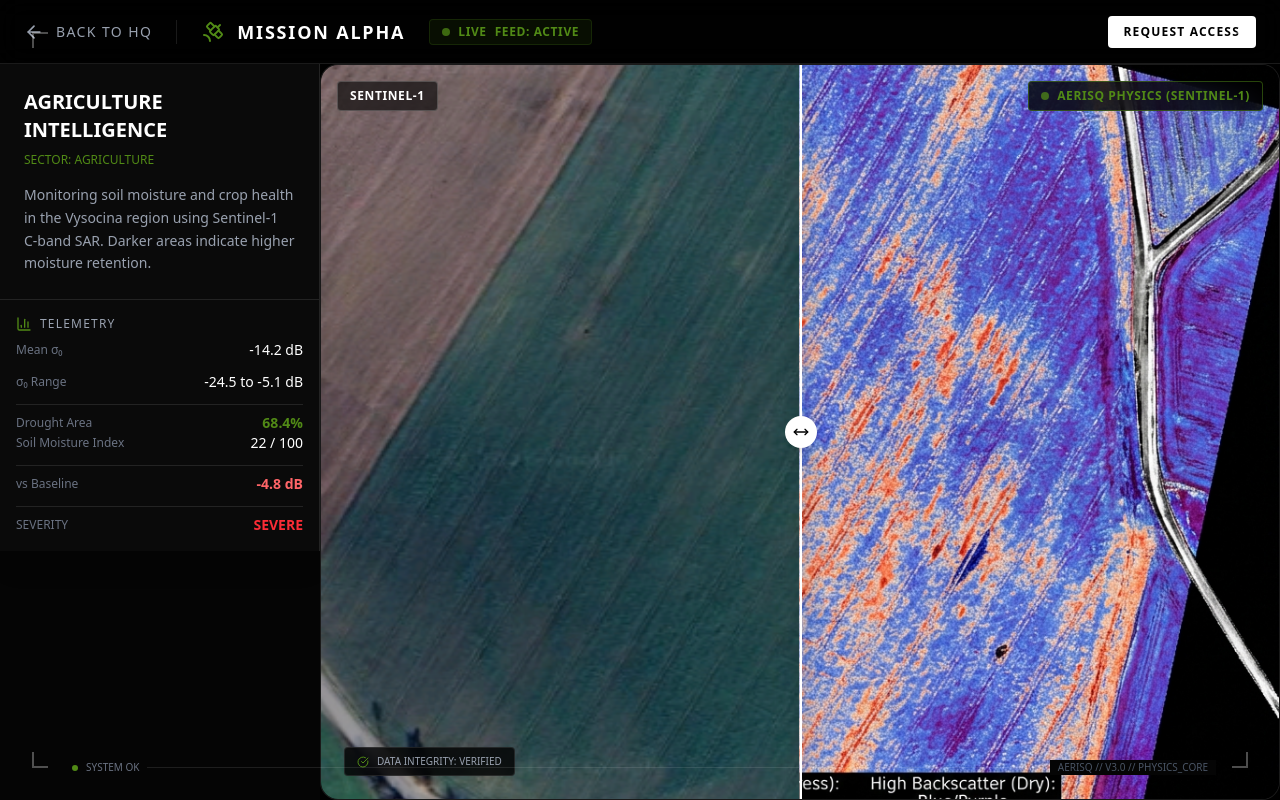
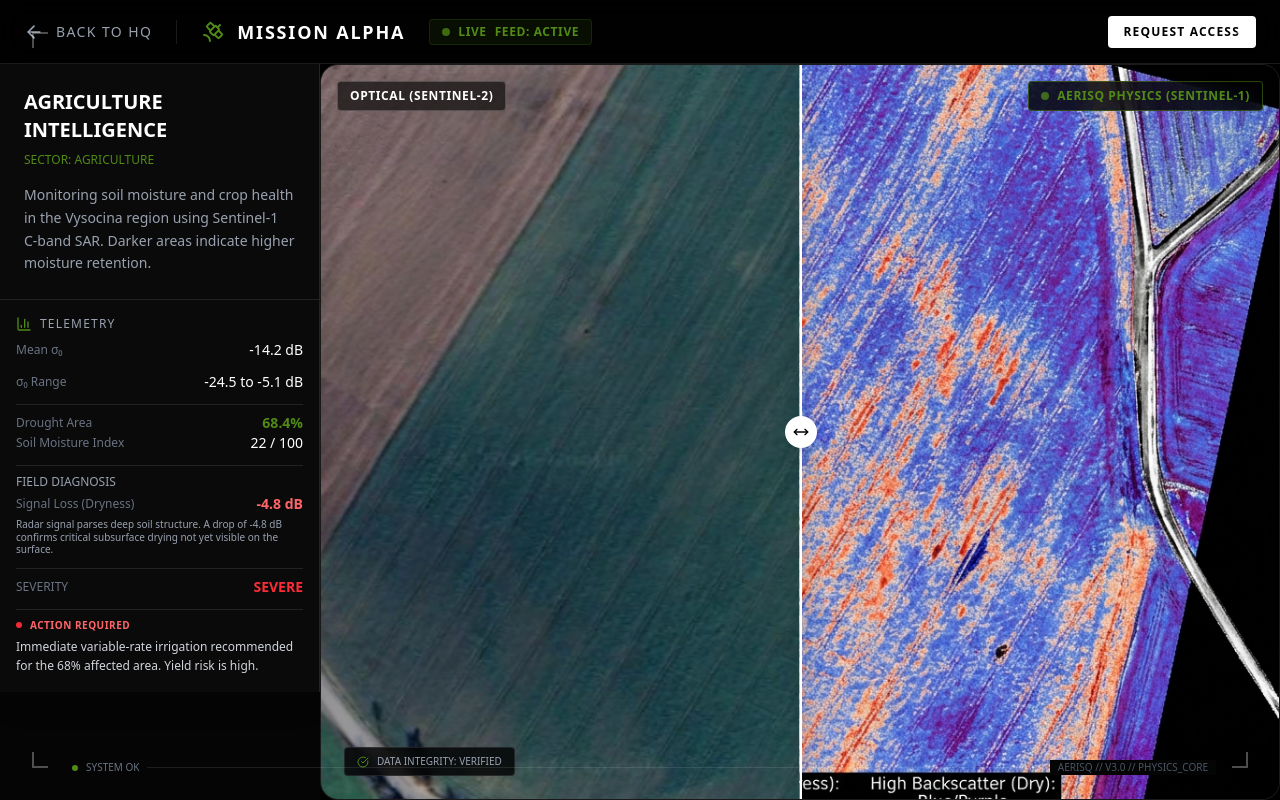
Before and after one commit to PetrZakcs/aerisq, a Next.js app in the folder frontend/: page /mission/alpha in a window 1280 px wide. Built offline with nearby package versions, Linux system fonts and the light colour scheme; no server answers.

Commit message:
feat(web): Finalize Mission Alpha wording and Pricing CTA

```diff
--- a/frontend/app/mission/alpha/page.tsx
+++ b/frontend/app/mission/alpha/page.tsx
@@ -148,7 +148,7 @@ export default function MissionAlphaPage() {
                         <TruthSlider
                             beforeImage={MISSION_CONFIG.assets.optical}
                             afterImage={MISSION_CONFIG.assets.radar}
-                            beforeLabel="SENTINEL-1"
+                            beforeLabel="OPTICAL (SENTINEL-2)"
                             afterLabel="AERISQ PHYSICS (SENTINEL-1)"
                         />
 
@@ -212,15 +212,21 @@ function StatsPanel({ stats }: { stats: DroughtStats }) {
                 )}
             </div>
 
-            {/* Anomaly Detection */}
+            {/* Anomaly Detection - Translated for Farmers */}
             {stats.anomaly_db !== undefined && (
                 <div className="pt-2 border-t border-white/10">
+                    <div className="flex items-center justify-between mb-1">
+                        <span className="font-mono text-xs text-gray-400">FIELD DIAGNOSIS</span>
+                    </div>
                     <div className="flex items-center justify-between">
-                        <span className="font-mono text-xs text-gray-500">vs Baseline</span>
+                        <span className="text-xs text-gray-500">Signal Loss (Dryness)</span>
                         <span className={`font-mono text-sm font-bold ${getAnomalyColor(stats.anomaly_db)}`}>
                             {stats.anomaly_db > 0 ? '+' : ''}{stats.anomaly_db.toFixed(1)} dB
                         </span>
                     </div>
+                    <p className="text-[10px] text-gray-400 mt-1 leading-tight">
+                        Radar signal parses deep soil structure. A drop of -4.8 dB confirms critical subsurface drying not yet visible on the surface.
+                    </p>
                 </div>
             )}
 
@@ -232,6 +238,17 @@ function StatsPanel({ stats }: { stats: DroughtStats }) {
                         {stats.drought_severity}
                     </span>
                 </div>
+            </div>
+
+            {/* Actionable Insight - For Farmers */}
+            <div className="pt-2 border-t border-white/10">
+                <div className="flex items-center gap-2 mb-1">
+                    <div className="w-1.5 h-1.5 rounded-full bg-red-500 animate-pulse" />
+                    <span className="font-mono text-[10px] text-red-400 font-bold uppercase tracking-wider">ACTION REQUIRED</span>
+                </div>
+                <p className="text-xs text-gray-300 leading-relaxed">
+                    Immediate variable-rate irrigation recommended for the 68% affected area. Yield risk is high.
+                </p>
             </div>
         </div>
     );
--- a/frontend/components/Pricing.tsx
+++ b/frontend/components/Pricing.tsx
@@ -15,7 +15,7 @@ const TIERS = [
             "Variable Rate Maps (VRA)",
             "Unlimited Users"
         ],
-        cta: "Calculate ROI",
+        cta: "Start Monitoring",
         highlight: true
     },
     {
```
